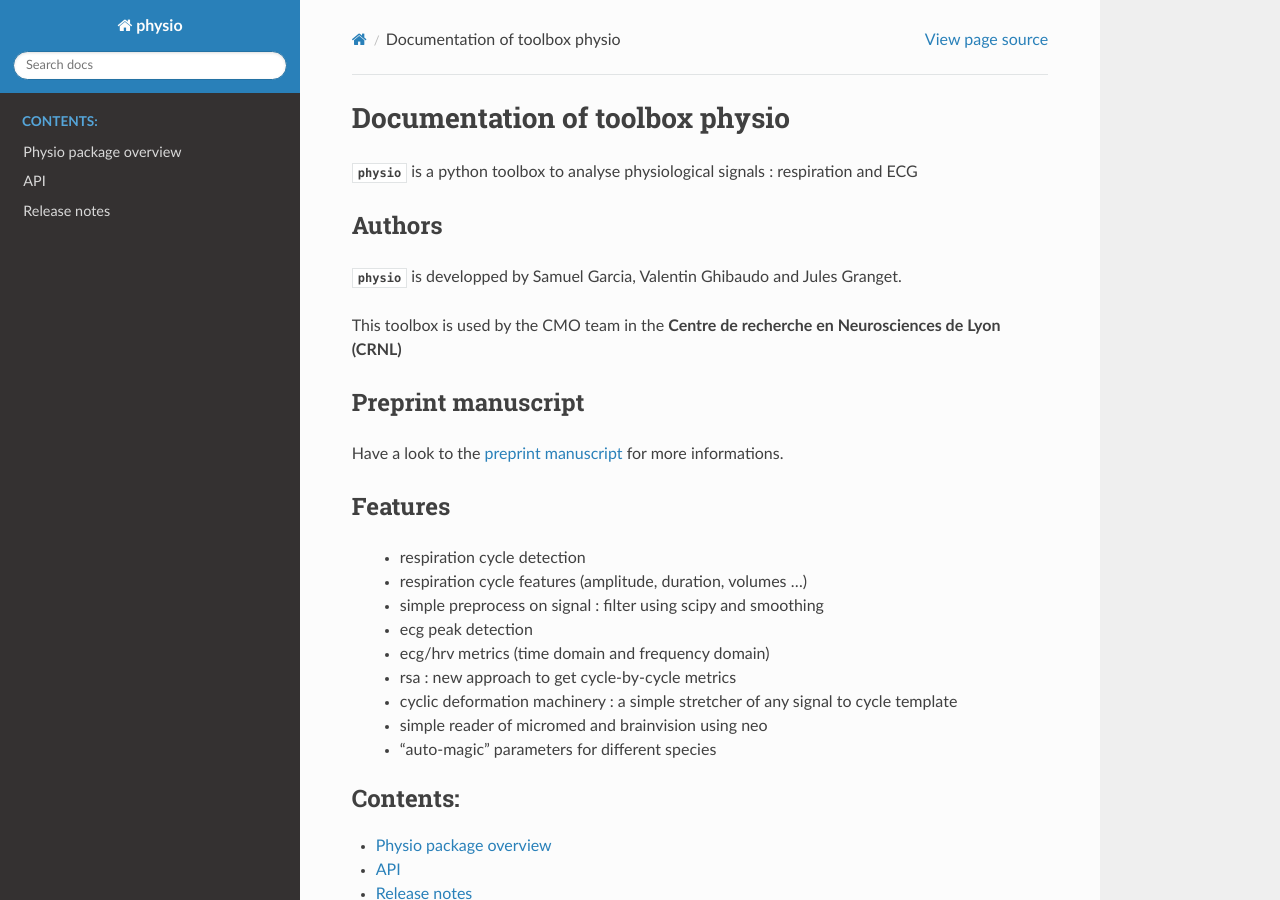
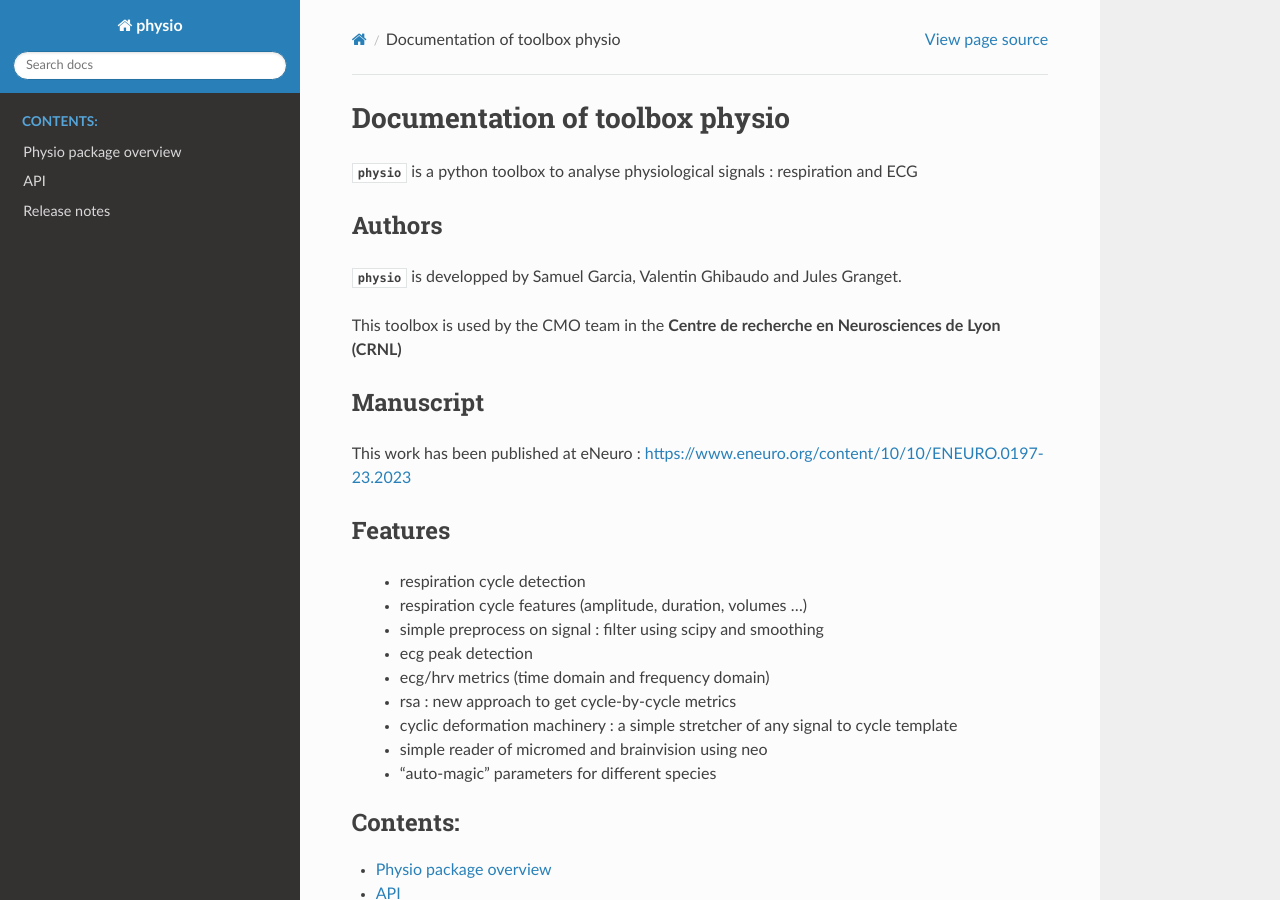
Before and after one commit to samuelgarcia/physio, a Sphinx documentation site: the page built from doc/index.rst, in a window 1280 px wide and 900 px high. Built offline with Sphinx 7.4.7 and the Read the Docs theme 2.0.0, drawn with Linux system fonts in a browser that asks for light colours.

Commit message:
update doc with url to eneuro paper

```diff
--- a/doc/index.rst
+++ b/doc/index.rst
@@ -14,11 +14,10 @@ This toolbox is used by the CMO team in the **Centre de recherche en Neuroscienc
 
 
 
-Preprint manuscript
--------------------
+Manuscript
+----------
 
-Have a look to the `preprint manuscript <https://osf.io/qbuzy/>`_ for more informations.
-
+This work has been published at eNeuro : https://www.eneuro.org/content/10/10/ENEURO.0197-23.2023
 
 
 Features
--- a/doc/overview.rst
+++ b/doc/overview.rst
@@ -95,8 +95,8 @@ Here a very biased and unfair comparison to some other well-known toolboxes used
 Cite
 ----
 
-We have writted a `preprint manuscript <https://osf.io/qbuzy/>`_ to describe this toolbox and the cycle-by-cycle
-RSA method.
+We have writted a `manuscript <https://www.eneuro.org/content/10/10/ENEURO.0197-23.2023>`_ to describe this toolbox
+and the cycle-by-cycle RSA method.
 
 If you use this toolbox a citation would be appreciated for sure.
 
```
Also changed, not shown: README.md (+2 -2 lines).
